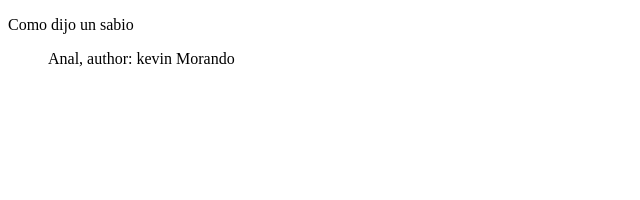
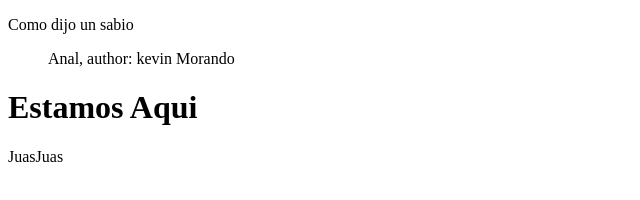
Before and after one commit to Jhonny0853/adso2773474, a plain HTML site: page index.html in a window 1280 px wide. Shown: the whole page, without its empty margins (0-640 px from the left). Drawn offline with Linux system fonts and the light colour scheme.

Commit message:
Update index.html
gf

```diff
--- a/index.html
+++ b/index.html
@@ -8,5 +8,7 @@
 <body>
     <p>Como dijo un sabio</p>
     <blockquote>Anal, author: kevin Morando</blockquote>
+    <h1>Estamos Aqui</h1>
+    <p>JuasJuas</p>
 </body>
 </html>
```
